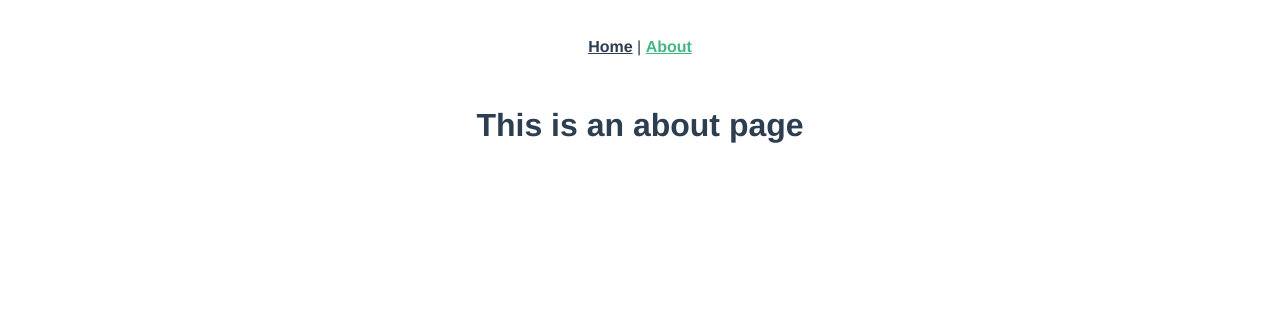
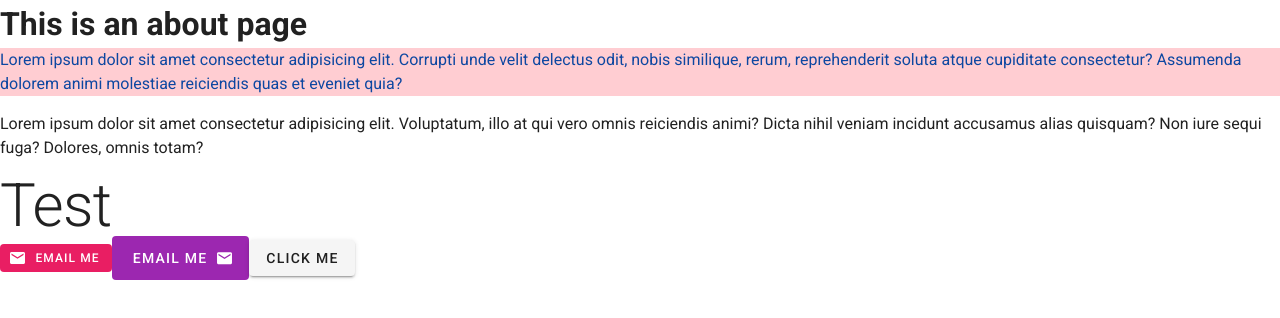
Before and after one commit to Neshke/deltagraf, a Vue app: page /about in a window 1280 px wide. Shown: the top 318 px of the page. Built offline with nearby package versions, Linux system fonts and the light colour scheme.

Commit message:
Added vuetify and navbar

```diff
--- a/public/index.html
+++ b/public/index.html
@@ -1,11 +1,13 @@
 <!DOCTYPE html>
-<html lang="">
+<html lang="en">
   <head>
     <meta charset="utf-8">
     <meta http-equiv="X-UA-Compatible" content="IE=edge">
     <meta name="viewport" content="width=device-width,initial-scale=1.0">
     <link rel="icon" href="<%= BASE_URL %>favicon.ico">
     <title><%= htmlWebpackPlugin.options.title %></title>
+    <link rel="stylesheet" href="https://fonts.googleapis.com/css?family=Roboto:100,300,400,500,700,900">
+    <link rel="stylesheet" href="https://cdn.jsdelivr.net/npm/@mdi/font@latest/css/materialdesignicons.min.css">
   </head>
   <body>
     <noscript>
--- a/src/App.vue
+++ b/src/App.vue
@@ -1,32 +1,18 @@
 <template>
-  <div id="app">
-    <div id="nav">
-      <router-link to="/">Home</router-link> |
-      <router-link to="/about">About</router-link>
-    </div>
-    <router-view/>
-  </div>
+  <v-app>
+    <v-main>
+      <router-view/>
+    </v-main>
+  </v-app>
 </template>
 
-<style>
-#app {
-  font-family: Avenir, Helvetica, Arial, sans-serif;
-  -webkit-font-smoothing: antialiased;
-  -moz-osx-font-smoothing: grayscale;
-  text-align: center;
-  color: #2c3e50;
-}
+<script>
 
-#nav {
-  padding: 30px;
-}
+export default {
+  name: 'App',
 
-#nav a {
-  font-weight: bold;
-  color: #2c3e50;
-}
-
-#nav a.router-link-exact-active {
-  color: #42b983;
-}
-</style>
+  data: () => ({
+    //
+  }),
+};
+</script>
--- a/src/components/HelloWorld.vue
+++ /dev/null
@@ -1,58 +0,0 @@
-<template>
-  <div class="hello">
-    <h1>{{ msg }}</h1>
-    <p>
-      For a guide and recipes on how to configure / customize this project,<br>
-      check out the
-      <a href="https://cli.vuejs.org" target="_blank" rel="noopener">vue-cli documentation</a>.
-    </p>
-    <h3>Installed CLI Plugins</h3>
-    <ul>
-      <li><a href="https://github.com/vuejs/vue-cli/tree/dev/packages/%40vue/cli-plugin-babel" target="_blank" rel="noopener">babel</a></li>
-      <li><a href="https://github.com/vuejs/vue-cli/tree/dev/packages/%40vue/cli-plugin-eslint" target="_blank" rel="noopener">eslint</a></li>
-    </ul>
-    <h3>Essential Links</h3>
-    <ul>
-      <li><a href="https://vuejs.org" target="_blank" rel="noopener">Core Docs</a></li>
-      <li><a href="https://forum.vuejs.org" target="_blank" rel="noopener">Forum</a></li>
-      <li><a href="https://chat.vuejs.org" target="_blank" rel="noopener">Community Chat</a></li>
-      <li><a href="https://twitter.com/vuejs" target="_blank" rel="noopener">Twitter</a></li>
-      <li><a href="https://news.vuejs.org" target="_blank" rel="noopener">News</a></li>
-    </ul>
-    <h3>Ecosystem</h3>
-    <ul>
-      <li><a href="https://router.vuejs.org" target="_blank" rel="noopener">vue-router</a></li>
-      <li><a href="https://vuex.vuejs.org" target="_blank" rel="noopener">vuex</a></li>
-      <li><a href="https://github.com/vuejs/vue-devtools#vue-devtools" target="_blank" rel="noopener">vue-devtools</a></li>
-      <li><a href="https://vue-loader.vuejs.org" target="_blank" rel="noopener">vue-loader</a></li>
-      <li><a href="https://github.com/vuejs/awesome-vue" target="_blank" rel="noopener">awesome-vue</a></li>
-    </ul>
-  </div>
-</template>
-
-<script>
-export default {
-  name: 'HelloWorld',
-  props: {
-    msg: String
-  }
-}
-</script>
-
-<!-- Add "scoped" attribute to limit CSS to this component only -->
-<style scoped>
-h3 {
-  margin: 40px 0 0;
-}
-ul {
-  list-style-type: none;
-  padding: 0;
-}
-li {
-  display: inline-block;
-  margin: 0 10px;
-}
-a {
-  color: #42b983;
-}
-</style>
--- a/src/components/Navbar.vue
+++ b/src/components/Navbar.vue
@@ -1,13 +1,47 @@
 <template>
-
+<nav style="position:fixed">
+      <v-app-bar-nav-icon large color="grey--text" class="hidden-md-and-up" @click="drawer = !drawer" ></v-app-bar-nav-icon>
+      <v-toolbar class="hidden-md-and-down"  flat  >
+          <v-tabs align-with-title align="center">
+          <v-tab height="100%" light>Tab 1</v-tab>
+          <v-tab dark>Tab 1</v-tab>
+          <v-tab light>Tab 1</v-tab>
+        </v-tabs>
+      </v-toolbar>
+      <v-navigation-drawer app v-model="drawer"  color="indigo" >
+          <v-list>
+              <v-list-item v-for="link in links" :key="link.text">
+                  <v-list-item-action>
+                      <v-icon class="white--text">{{link.icon}}</v-icon>
+                  </v-list-item-action>
+                  <v-list-item-content>
+                      <v-list-item-title class="white--text" >{{link.text}}</v-list-item-title>
+                  </v-list-item-content>
+              </v-list-item>
+          </v-list>
+      </v-navigation-drawer>
+      </nav>
 </template>
 
 <script>
 export default {
-
+    data() {
+        return{
+            drawer:false,
+            links:[
+                { icon: 'home', text: 'Početna', route: '/' },
+                { icon: 'info', text: 'O nama', route: '/about' },
+                { icon: 'fact_check', text: 'Reference', route: '/references' },
+                { icon: 'contact_page', text: 'Kontakt', route: '/contact' },
+            ]
+        }
+    }
 }
 </script>
 
 <style>
-
+.no-border-radius{
+    border-radius: 0px;
+    margin:0%;
+}
 </style>
--- a/src/main.js
+++ b/src/main.js
@@ -1,10 +1,13 @@
 import Vue from 'vue'
 import App from './App.vue'
 import router from './router'
+import vuetify from './plugins/vuetify'
+import 'material-design-icons-iconfont/dist/material-design-icons.css'
 
 Vue.config.productionTip = false
 
 new Vue({
   router,
+  vuetify,
   render: h => h(App)
 }).$mount('#app')
--- /dev/null
+++ b/src/plugins/vuetify.js
@@ -0,0 +1,9 @@
+import Vue from 'vue';
+import Vuetify from 'vuetify/lib/framework';
+
+Vue.use(Vuetify,{
+    iconfont: 'md',
+});
+
+export default new Vuetify({
+});
--- a/src/views/About.vue
+++ b/src/views/About.vue
@@ -1,5 +1,18 @@
 <template>
   <div class="about">
     <h1>This is an about page</h1>
+    <p class="red lighten-4 blue--text text--darken-4">Lorem ipsum dolor sit amet consectetur adipisicing elit. Corrupti unde velit delectus odit, nobis similique, rerum, reprehenderit soluta atque cupiditate consectetur? Assumenda dolorem animi molestiae reiciendis quas et eveniet quia?</p>
+    <p>Lorem ipsum dolor sit amet consectetur adipisicing elit. Voluptatum, illo at qui vero omnis reiciendis animi? Dicta nihil veniam incidunt accusamus alias quisquam? Non iure sequi fuga? Dolores, omnis totam?</p>
+    <h1 class="display-3">Test</h1>
+    <v-btn depressed small class="pink white--text">
+      <v-icon left>email</v-icon>
+      <span>email me</span>
+    </v-btn>
+
+    <v-btn depressed large color="purple white--text">
+      <span>email me</span>
+      <v-icon right>mdi-email</v-icon>
+    </v-btn>
+    <v-btn class="hidden-md-and-down">click me</v-btn>
   </div>
 </template>
--- a/src/views/Home.vue
+++ b/src/views/Home.vue
@@ -1,18 +1,19 @@
 <template>
-  <div class="home">
-    <img alt="Vue logo" src="../assets/logo.png">
-    <HelloWorld msg="Testirranje2"/>
-  </div>
+<div class="home">
+  <navbar/>
+  <div style="height:1100px"></div>
+</div>
 </template>
 
 <script>
-// @ is an alias to /src
-import HelloWorld from '@/components/HelloWorld.vue'
+import Navbar from '../components/Navbar.vue'
 
-export default {
-  name: 'Home',
-  components: {
-    HelloWorld
+  export default {
+    name: 'Home',
+
+    components: {
+      Navbar,
+    },
   }
-}
+        Navbar
 </script>
--- a/vue.config.js
+++ b/vue.config.js
@@ -1,6 +1,10 @@
 module.exports = {
-    devServer: {
-      port: 8080,
-      host: '0.0.0.0'
-    }
-  }
+  devServer: {
+    port: 8080,
+    host: '0.0.0.0'
+  },
+
+  transpileDependencies: [
+    'vuetify'
+  ]
+}
```
Also changed, not shown: package.json (+8 -2 lines), src/assets/logo.svg (added), 1 other file (tests, documents, lock files or other folders).
